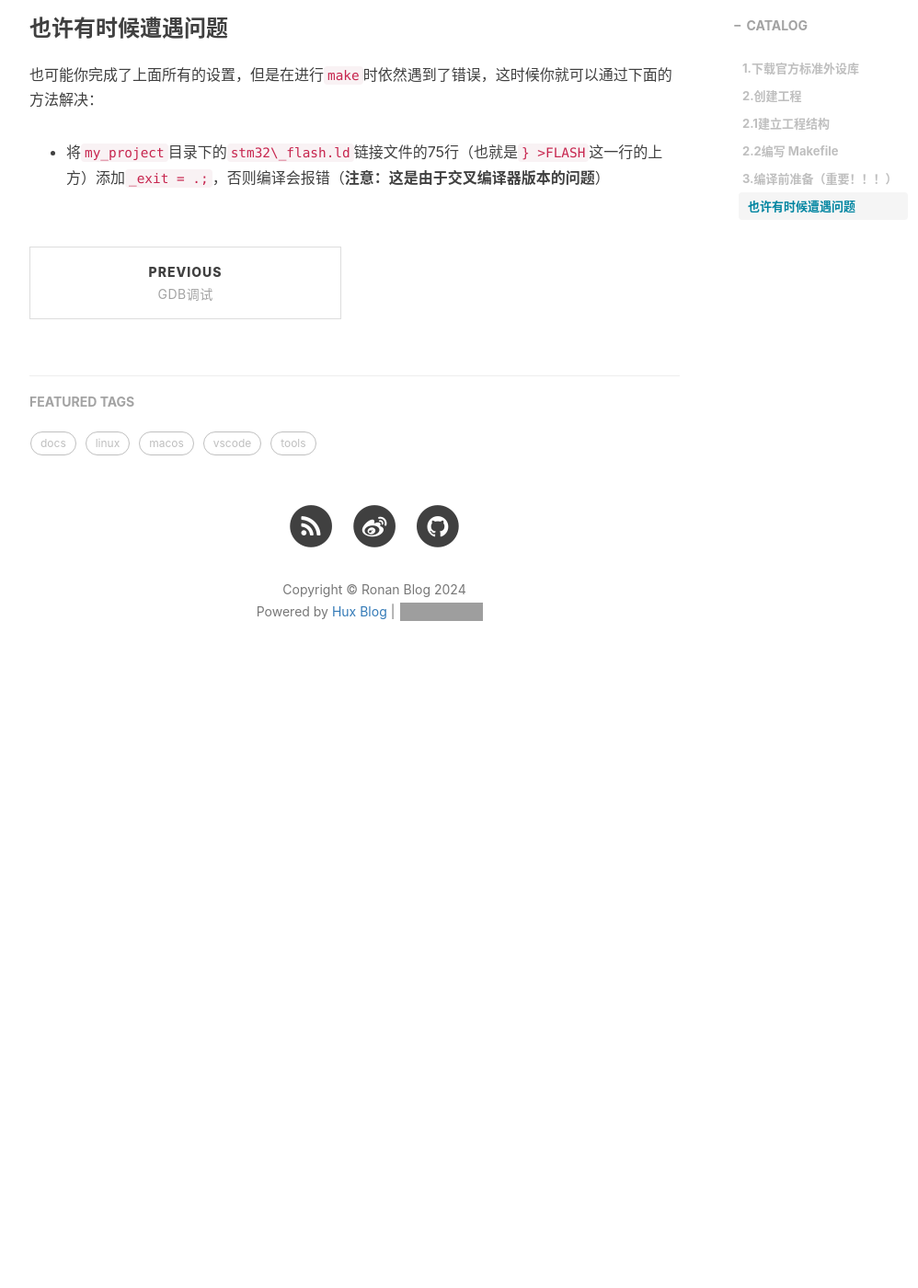
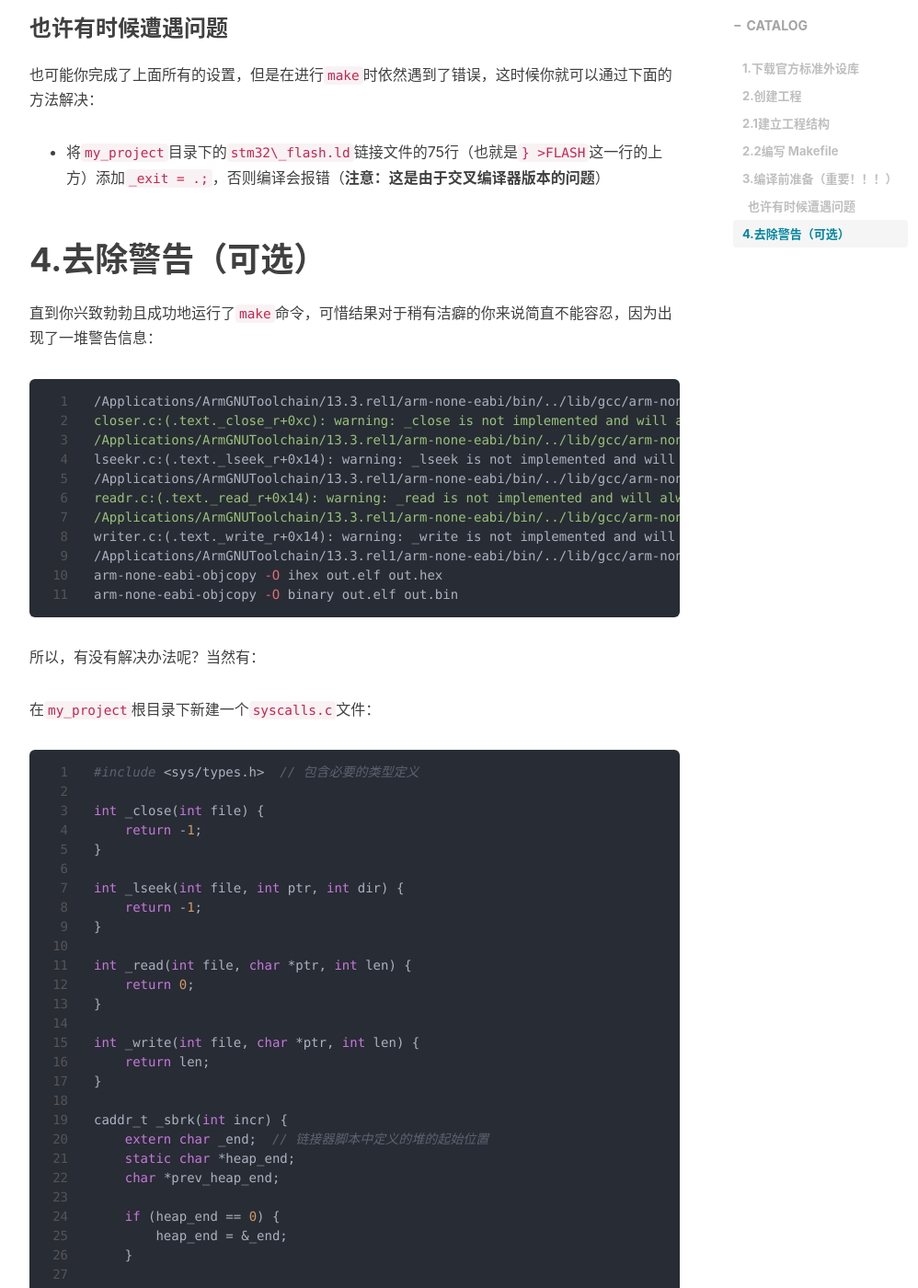
Before and after one commit to EchoZap/Huxpro_Blog, a Jekyll site: the page built from _posts/2024-09-15-手动搭建 stm32 标准外设库+Makefile工程.md, in a window 1280 px wide and 1400 px high, scrolled down 3488 px. Shown: the whole window at 92% size, without its empty margins (233-1231 px from the left). Built offline with Jekyll 4.4.1, drawn with Linux system fonts in a browser that asks for light colours; nearby versions of some CDN libraries; comment, search, counter and statistics services are not loaded; before the commit the page ends 4257 px from its top, so only the background shows below that; some of the changed text lies outside the part shown; grey boxes are pictures that could not be loaded.

Commit message:
Update 2024-09-15-手动搭建 stm32 标准外设库+Makefile工程.md

````diff
--- a/_posts/2024-09-15-手动搭建 stm32 标准外设库+Makefile工程.md
+++ b/_posts/2024-09-15-手动搭建 stm32 标准外设库+Makefile工程.md
@@ -118,3 +118,62 @@ flash:proj
 也可能你完成了上面所有的设置，但是在进行`make`时依然遇到了错误，这时候你就可以通过下面的方法解决：
 
 - 将`my_project`目录下的`stm32\_flash.ld`链接文件的75行（也就是`} >FLASH`这一行的上方）添加`_exit = .;`，否则编译会报错（**注意：这是由于交叉编译器版本的问题**）
+
+# 4.去除警告（可选）
+
+直到你兴致勃勃且成功地运行了`make`命令，可惜结果对于稍有洁癖的你来说简直不能容忍，因为出现了一堆警告信息：
+
+```shell
+/Applications/ArmGNUToolchain/13.3.rel1/arm-none-eabi/bin/../lib/gcc/arm-none-eabi/13.3.1/../../../../arm-none-eabi/bin/ld: /Applications/ArmGNUToolchain/13.3.rel1/arm-none-eabi/bin/../lib/gcc/arm-none-eabi/13.3.1/../../../../arm-none-eabi/lib/thumb/v7e-m+fp/hard/libg.a(libc_a-closer.o): in function `_close_r':
+closer.c:(.text._close_r+0xc): warning: _close is not implemented and will always fail
+/Applications/ArmGNUToolchain/13.3.rel1/arm-none-eabi/bin/../lib/gcc/arm-none-eabi/13.3.1/../../../../arm-none-eabi/bin/ld: /Applications/ArmGNUToolchain/13.3.rel1/arm-none-eabi/bin/../lib/gcc/arm-none-eabi/13.3.1/../../../../arm-none-eabi/lib/thumb/v7e-m+fp/hard/libg.a(libc_a-lseekr.o): in function `_lseek_r':
+lseekr.c:(.text._lseek_r+0x14): warning: _lseek is not implemented and will always fail
+/Applications/ArmGNUToolchain/13.3.rel1/arm-none-eabi/bin/../lib/gcc/arm-none-eabi/13.3.1/../../../../arm-none-eabi/bin/ld: /Applications/ArmGNUToolchain/13.3.rel1/arm-none-eabi/bin/../lib/gcc/arm-none-eabi/13.3.1/../../../../arm-none-eabi/lib/thumb/v7e-m+fp/hard/libg.a(libc_a-readr.o): in function `_read_r':
+readr.c:(.text._read_r+0x14): warning: _read is not implemented and will always fail
+/Applications/ArmGNUToolchain/13.3.rel1/arm-none-eabi/bin/../lib/gcc/arm-none-eabi/13.3.1/../../../../arm-none-eabi/bin/ld: /Applications/ArmGNUToolchain/13.3.rel1/arm-none-eabi/bin/../lib/gcc/arm-none-eabi/13.3.1/../../../../arm-none-eabi/lib/thumb/v7e-m+fp/hard/libg.a(libc_a-writer.o): in function `_write_r':
+writer.c:(.text._write_r+0x14): warning: _write is not implemented and will always fail
+/Applications/ArmGNUToolchain/13.3.rel1/arm-none-eabi/bin/../lib/gcc/arm-none-eabi/13.3.1/../../../../arm-none-eabi/bin/ld: warning: out.elf has a LOAD segment with RWX permissions
+arm-none-eabi-objcopy -O ihex out.elf out.hex
+arm-none-eabi-objcopy -O binary out.elf out.bin
+```
+
+所以，有没有解决办法呢？当然有：
+
+在`my_project`根目录下新建一个`syscalls.c`文件：
+
+```c
+#include <sys/types.h>  // 包含必要的类型定义
+
+int _close(int file) {
+    return -1;
+}
+
+int _lseek(int file, int ptr, int dir) {
+    return -1;
+}
+
+int _read(int file, char *ptr, int len) {
+    return 0;
+}
+
+int _write(int file, char *ptr, int len) {
+    return len;
+}
+
+caddr_t _sbrk(int incr) {
+    extern char _end;  // 链接器脚本中定义的堆的起始位置
+    static char *heap_end;
+    char *prev_heap_end;
+
+    if (heap_end == 0) {
+        heap_end = &_end;
+    }
+
+    prev_heap_end = heap_end;
+    heap_end += incr;
+
+    return (caddr_t)prev_heap_end;
+}
+```
+
+再次执行 `make` 即可。
````
